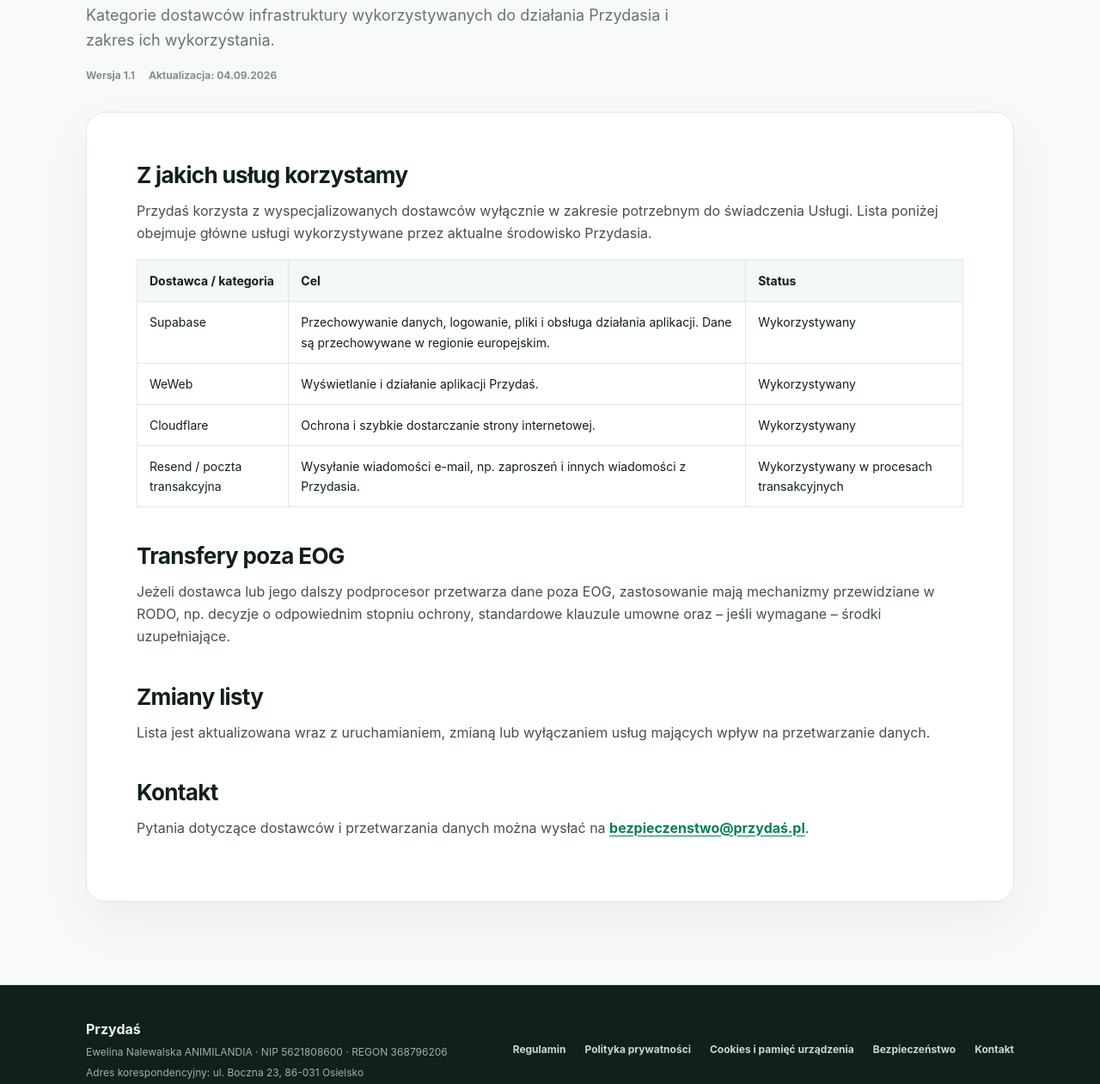
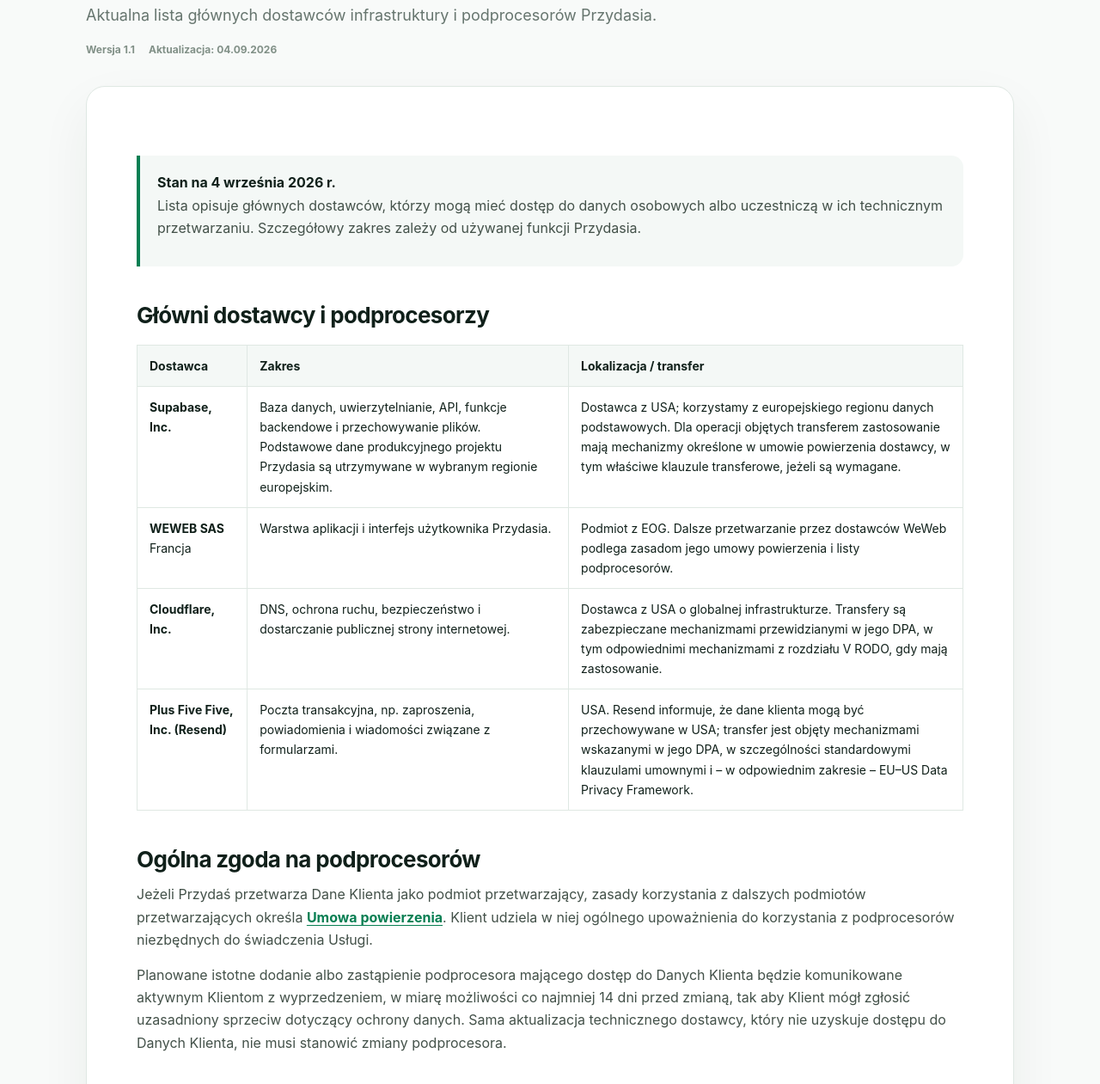
Before and after one commit to maraz12-sys/przydas-website, an Astro site: page /podprocesorzy in a window 1280 px wide. Shown: the part 330-1591 px from the top of the page at 86% size. Built offline with nearby package versions, Linux system fonts and the light colour scheme; Astro itself is replaced by a stand-in of ours.

Commit message:
Document subprocessors legal entities locations and transfer safeguards

```diff
--- a/src/pages/podprocesorzy.astro
+++ b/src/pages/podprocesorzy.astro
@@ -3,28 +3,46 @@
 ---
 <LegalLayout
   title="Podprocesorzy i dostawcy"
-  description="Kategorie dostawców infrastruktury wykorzystywanych do działania Przydasia i zakres ich wykorzystania."
+  description="Aktualna lista głównych dostawców infrastruktury i podprocesorów Przydasia."
   eyebrow="RODO · infrastruktura"
 >
-  <h2>Z jakich usług korzystamy</h2>
-  <p>Przydaś korzysta z wyspecjalizowanych dostawców wyłącznie w zakresie potrzebnym do świadczenia Usługi. Lista poniżej obejmuje główne usługi wykorzystywane przez aktualne środowisko Przydasia.</p>
+  <div class="callout"><strong>Stan na 4 września 2026 r.</strong><p>Lista opisuje głównych dostawców, którzy mogą mieć dostęp do danych osobowych albo uczestniczą w ich technicznym przetwarzaniu. Szczegółowy zakres zależy od używanej funkcji Przydasia.</p></div>
 
+  <h2>Główni dostawcy i podprocesorzy</h2>
   <table>
-    <thead><tr><th>Dostawca / kategoria</th><th>Cel</th><th>Status</th></tr></thead>
+    <thead><tr><th>Dostawca</th><th>Zakres</th><th>Lokalizacja / transfer</th></tr></thead>
     <tbody>
-      <tr><td>Supabase</td><td>Przechowywanie danych, logowanie, pliki i obsługa działania aplikacji. Dane są przechowywane w regionie europejskim.</td><td>Wykorzystywany</td></tr>
-      <tr><td>WeWeb</td><td>Wyświetlanie i działanie aplikacji Przydaś.</td><td>Wykorzystywany</td></tr>
-      <tr><td>Cloudflare</td><td>Ochrona i szybkie dostarczanie strony internetowej.</td><td>Wykorzystywany</td></tr>
-      <tr><td>Resend / poczta transakcyjna</td><td>Wysyłanie wiadomości e-mail, np. zaproszeń i innych wiadomości z Przydasia.</td><td>Wykorzystywany w procesach transakcyjnych</td></tr>
+      <tr>
+        <td><strong>Supabase, Inc.</strong></td>
+        <td>Baza danych, uwierzytelnianie, API, funkcje backendowe i przechowywanie plików. Podstawowe dane produkcyjnego projektu Przydasia są utrzymywane w wybranym regionie europejskim.</td>
+        <td>Dostawca z USA; korzystamy z europejskiego regionu danych podstawowych. Dla operacji objętych transferem zastosowanie mają mechanizmy określone w umowie powierzenia dostawcy, w tym właściwe klauzule transferowe, jeżeli są wymagane.</td>
+      </tr>
+      <tr>
+        <td><strong>WEWEB SAS</strong><br />Francja</td>
+        <td>Warstwa aplikacji i interfejs użytkownika Przydasia.</td>
+        <td>Podmiot z EOG. Dalsze przetwarzanie przez dostawców WeWeb podlega zasadom jego umowy powierzenia i listy podprocesorów.</td>
+      </tr>
+      <tr>
+        <td><strong>Cloudflare, Inc.</strong></td>
+        <td>DNS, ochrona ruchu, bezpieczeństwo i dostarczanie publicznej strony internetowej.</td>
+        <td>Dostawca z USA o globalnej infrastrukturze. Transfery są zabezpieczane mechanizmami przewidzianymi w jego DPA, w tym odpowiednimi mechanizmami z rozdziału V RODO, gdy mają zastosowanie.</td>
+      </tr>
+      <tr>
+        <td><strong>Plus Five Five, Inc. (Resend)</strong></td>
+        <td>Poczta transakcyjna, np. zaproszenia, powiadomienia i wiadomości związane z formularzami.</td>
+        <td>USA. Resend informuje, że dane klienta mogą być przechowywane w USA; transfer jest objęty mechanizmami wskazanymi w jego DPA, w szczególności standardowymi klauzulami umownymi i – w odpowiednim zakresie – EU–US Data Privacy Framework.</td>
+      </tr>
     </tbody>
   </table>
 
+  <h2>Ogólna zgoda na podprocesorów</h2>
+  <p>Jeżeli Przydaś przetwarza Dane Klienta jako podmiot przetwarzający, zasady korzystania z dalszych podmiotów przetwarzających określa <a href="/umowa-powierzenia">Umowa powierzenia</a>. Klient udziela w niej ogólnego upoważnienia do korzystania z podprocesorów niezbędnych do świadczenia Usługi.</p>
+  <p>Planowane istotne dodanie albo zastąpienie podprocesora mającego dostęp do Danych Klienta będzie komunikowane aktywnym Klientom z wyprzedzeniem, w miarę możliwości co najmniej 14 dni przed zmianą, tak aby Klient mógł zgłosić uzasadniony sprzeciw dotyczący ochrony danych. Sama aktualizacja technicznego dostawcy, który nie uzyskuje dostępu do Danych Klienta, nie musi stanowić zmiany podprocesora.</p>
+
   <h2>Transfery poza EOG</h2>
-  <p>Jeżeli dostawca lub jego dalszy podprocesor przetwarza dane poza EOG, zastosowanie mają mechanizmy przewidziane w RODO, np. decyzje o odpowiednim stopniu ochrony, standardowe klauzule umowne oraz – jeśli wymagane – środki uzupełniające.</p>
+  <p>Transfer poza Europejski Obszar Gospodarczy odbywa się wyłącznie, jeżeli istnieje właściwa podstawa z rozdziału V RODO. Może to być w szczególności decyzja stwierdzająca odpowiedni stopień ochrony, standardowe klauzule umowne lub inny prawnie dopuszczalny mechanizm, uzupełniony dodatkowymi środkami, gdy wymaga tego ocena ryzyka.</p>
+  <p>Informacje o stosowanym mechanizmie albo możliwość uzyskania kopii odpowiednich zabezpieczeń można uzyskać na <a href="mailto:bezpieczenstwo@xn--przyda-8ib.pl">bezpieczenstwo@przydaś.pl</a>, z zastrzeżeniem ochrony informacji poufnych.</p>
 
-  <h2>Zmiany listy</h2>
-  <p>Lista jest aktualizowana wraz z uruchamianiem, zmianą lub wyłączaniem usług mających wpływ na przetwarzanie danych.</p>
-
-  <h2>Kontakt</h2>
-  <p>Pytania dotyczące dostawców i przetwarzania danych można wysłać na <a href="mailto:bezpieczenstwo@xn--przyda-8ib.pl">bezpieczenstwo@przydaś.pl</a>.</p>
+  <h2>Aktualizacje listy</h2>
+  <p>Lista jest aktualizowana wraz ze zmianą usług mających wpływ na przetwarzanie danych. Nie oznacza to, że każdy wymieniony dostawca otrzymuje wszystkie kategorie danych – zakres jest ograniczony do funkcji, które realizuje.</p>
 </LegalLayout>
```
